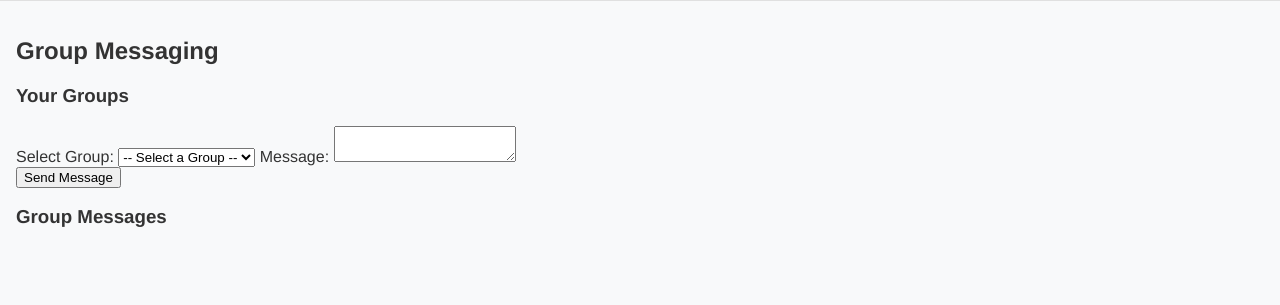
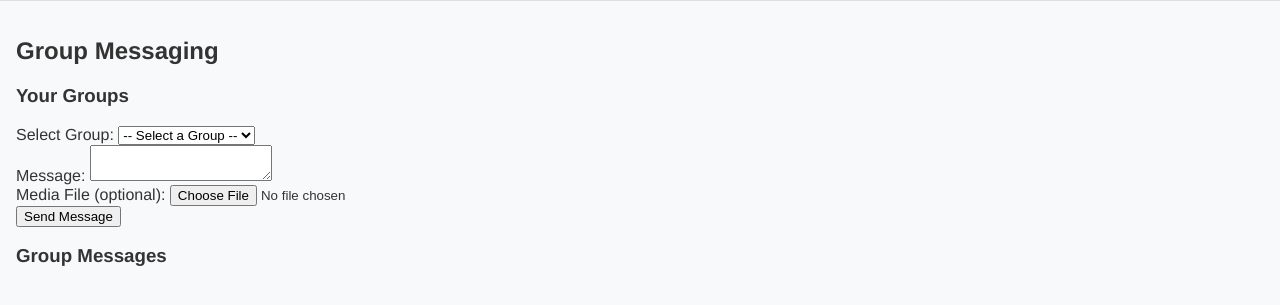
Before and after one commit to Pranav0305/Social-Media-Marketplace, a Flask app: template templates/group_messaging.html in a window 1280 px wide. Shown: the part 50-355 px from the top of the page. Run offline with Flask 2, Linux system fonts and the light colour scheme; the visitor is signed in with stand-in values (Sample User, id 1); the template is opened without the code that fills it: most values are stand-ins (such as "Sample title", 1, 10 or a date in 2020).

Commit message:
Update group_messaging.html

```diff
--- a/templates/group_messaging.html
+++ b/templates/group_messaging.html
@@ -8,19 +8,22 @@
     {% else %}
         <h2>Group Messaging</h2>
 
-        <!-- ✅ Show available groups -->
+        <!-- Show available groups -->
         <h3>Your Groups</h3>
         {% if groups %}
-            <form method="POST">
+            <!-- Note the enctype attribute for file uploads -->
+            <form method="POST" enctype="multipart/form-data">
                 <label>Select Group:</label>
                 <select name="group_name" required>
                     <option value="" disabled selected>-- Select a Group --</option>
                     {% for group in groups %}
                         <option value="{{ group['name'] }}">{{ group['name'] }}</option>
                     {% endfor %}
-                </select>
+                </select><br>
                 <label>Message:</label>
                 <textarea name="message" required></textarea><br>
+                <label>Media File (optional):</label>
+                <input type="file" name="media"><br>
                 <input type="submit" value="Send Message">
             </form>
         {% else %}
@@ -34,11 +37,18 @@
                 <strong>From:</strong> {{ msg.sender_username }} |
                 <strong>Group:</strong> {{ msg.group_name }}<br>
                 <strong>Message:</strong> {{ msg.message }}<br>
-
-                <!-- ✅ Display Message Hash for Blockchain Verification -->
+                <!-- Display Message Hash for Blockchain Verification -->
                 <strong>Message Hash:</strong> {{ msg.hash }}<br>
-
-                <!-- ✅ Button to View Group Blockchain Integrity -->
+                {% if msg.media_file %}
+                    <strong>Media:</strong>
+                    {% if msg.media_type and 'image' in msg.media_type %}
+                        <img src="{{ url_for('admin.view_document', document_id=msg.media_file) }}" alt="Media" width="200">
+                    {% else %}
+                        <a href="{{ url_for('admin.view_document', document_id=msg.media_file) }}" target="_blank">View File</a>
+                    {% endif %}
+                    <br>
+                {% endif %}
+                <!-- Button to View Group Blockchain Integrity -->
                 <form action="{{ url_for('group_messaging.group_chain') }}" method="GET" target="_blank">
                     <button type="submit">View Blockchain Integrity</button>
                 </form>
```
